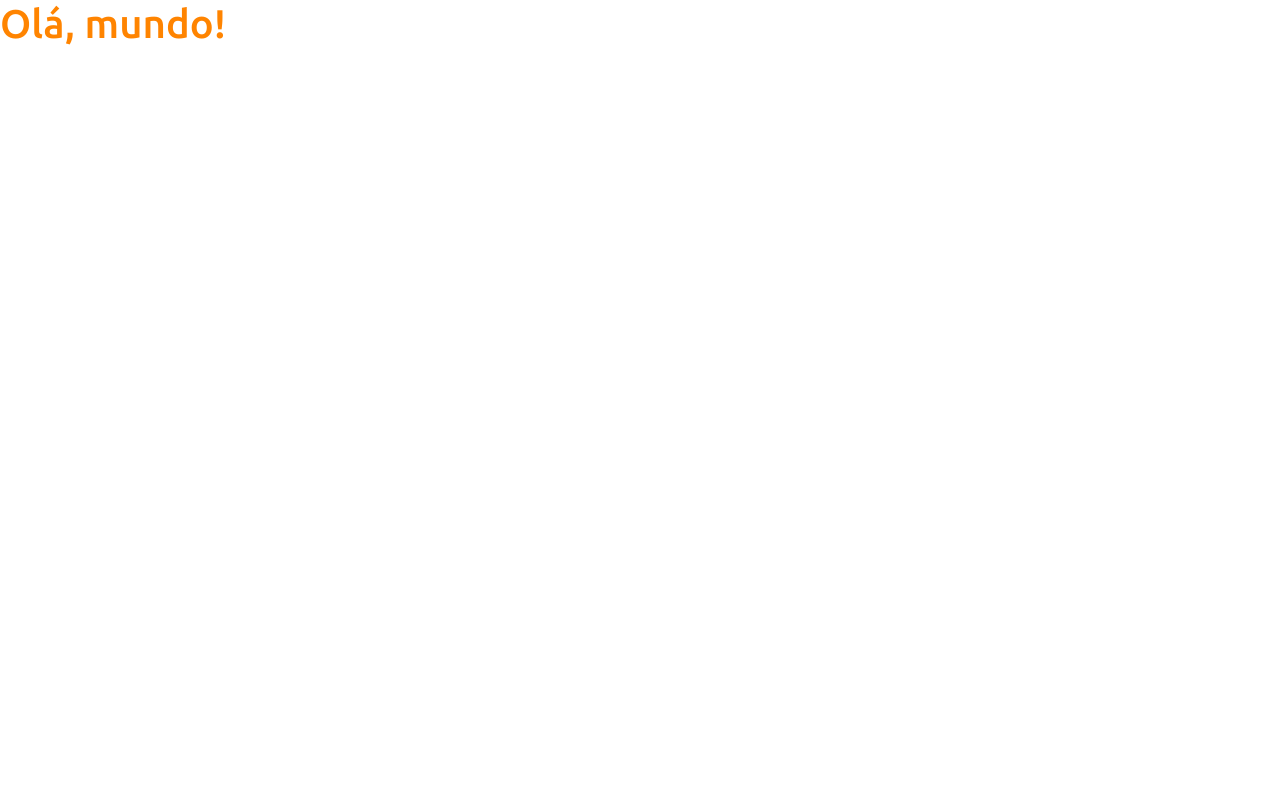
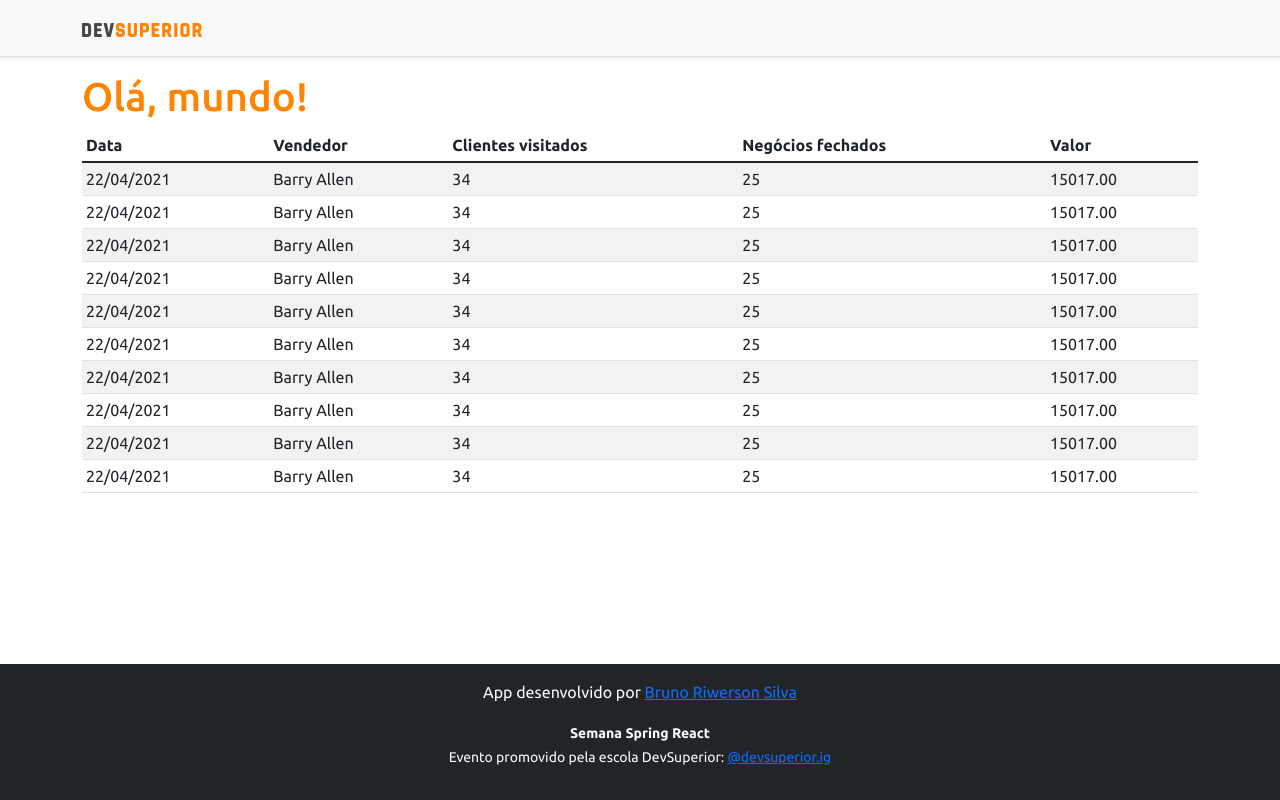
Before and after one commit to vanriwerson/sds5-dsvendas, a React (Create React App) app in the folder frontend/: page / in a window 1280 px wide. Built offline with nearby package versions, Linux system fonts and the light colour scheme.

Commit message:
Basic static components

```diff
--- a/frontend/src/App.tsx
+++ b/frontend/src/App.tsx
@@ -1,9 +1,19 @@
+import DataTable from "components/DataTable";
+import Footer from "components/Footer";
+import NavBar from "components/NavBar";
+
 //import React from 'react'; em desuso a partir da versão 17 do React
 function App() {
   return (
-    <div>
-      <h1 className="text-primary">Olá, mundo!</h1>
-    </div>
+    <>
+      <NavBar />
+      <div className="container">
+        <h1 className="text-primary">Olá, mundo!</h1>
+
+        <DataTable />
+      </div>
+      <Footer />
+    </>
   );
 }
 
--- /dev/null
+++ b/frontend/src/components/DataTable/index.tsx
@@ -0,0 +1,91 @@
+const DataTable = () => {
+    return (
+        <div className="table-responsive">
+            <table className="table table-striped table-sm">
+                <thead>
+                    <tr>
+                        <th>Data</th>
+                        <th>Vendedor</th>
+                        <th>Clientes visitados</th>
+                        <th>Negócios fechados</th>
+                        <th>Valor</th>
+                    </tr>
+                </thead>
+                <tbody>
+                    <tr>
+                        <td>22/04/2021</td>
+                        <td>Barry Allen</td>
+                        <td>34</td>
+                        <td>25</td>
+                        <td>15017.00</td>
+                    </tr>
+                    <tr>
+                        <td>22/04/2021</td>
+                        <td>Barry Allen</td>
+                        <td>34</td>
+                        <td>25</td>
+                        <td>15017.00</td>
+                    </tr>
+                    <tr>
+                        <td>22/04/2021</td>
+                        <td>Barry Allen</td>
+                        <td>34</td>
+                        <td>25</td>
+                        <td>15017.00</td>
+                    </tr>
+                    <tr>
+                        <td>22/04/2021</td>
+                        <td>Barry Allen</td>
+                        <td>34</td>
+                        <td>25</td>
+                        <td>15017.00</td>
+                    </tr>
+                    <tr>
+                        <td>22/04/2021</td>
+                        <td>Barry Allen</td>
+                        <td>34</td>
+                        <td>25</td>
+                        <td>15017.00</td>
+                    </tr>
+                    <tr>
+                        <td>22/04/2021</td>
+                        <td>Barry Allen</td>
+                        <td>34</td>
+                        <td>25</td>
+                        <td>15017.00</td>
+                    </tr>
+                    <tr>
+                        <td>22/04/2021</td>
+                        <td>Barry Allen</td>
+                        <td>34</td>
+                        <td>25</td>
+                        <td>15017.00</td>
+                    </tr>
+                    <tr>
+                        <td>22/04/2021</td>
+                        <td>Barry Allen</td>
+                        <td>34</td>
+                        <td>25</td>
+                        <td>15017.00</td>
+                    </tr>
+                    <tr>
+                        <td>22/04/2021</td>
+                        <td>Barry Allen</td>
+                        <td>34</td>
+                        <td>25</td>
+                        <td>15017.00</td>
+                    </tr>
+                    <tr>
+                        <td>22/04/2021</td>
+                        <td>Barry Allen</td>
+                        <td>34</td>
+                        <td>25</td>
+                        <td>15017.00</td>
+                    </tr>
+                </tbody>
+            </table>
+        </div>
+    );
+}
+
+export default DataTable;
--- /dev/null
+++ b/frontend/src/components/Footer/index.tsx
@@ -0,0 +1,13 @@
+const Footer = () => {
+    return (
+        <footer className="footer mt-auto py-3 bg-dark">
+            <div className="container">
+                <p className="text-light">App desenvolvido por <a href="https://github.com/vanriwerson" target="_blank" rel="noreferrer">Bruno Riwerson Silva</a></p>
+                <p className="text-light"><small><strong>Semana Spring React</strong><br />
+                    Evento promovido pela escola DevSuperior: <a href="https://instagram.com/devsuperior.ig" target="_blank" rel="noreferrer">@devsuperior.ig</a></small></p>
+            </div>
+        </footer>
+    );
+}
+
+export default Footer;
--- /dev/null
+++ b/frontend/src/components/NavBar/index.tsx
@@ -0,0 +1,15 @@
+import ImgDsDark from 'assets/img/ds-dark.svg'
+
+const NavBar = () => {
+    return (
+        <div className="d-flex flex-column flex-md-row align-items-center p-3 px-md-4 mb-3 bg-light border-bottom shadow-sm">
+            <div className="container">
+                <nav className="my-2 my-md-0 mr-md-3">
+                    <img src={ImgDsDark} alt="DevSuperior" width="120" />
+                </nav>
+            </div>
+        </div>
+    );
+}
+
+export default NavBar;
```
Also changed, not shown: frontend/src/assets/img/ds-dark.svg (added).
